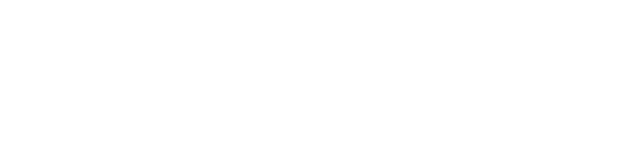
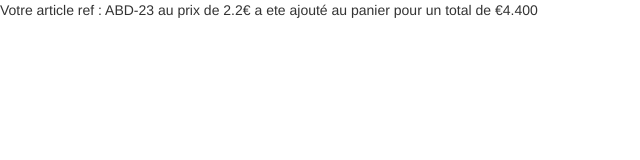
Before and after one commit to champix56/fancv1aout2020, a plain HTML site: page index.html in a window 1280 px wide. Shown: the whole page, without its empty margins (0-640 px from the left). Drawn offline with nearby package versions, Linux system fonts and the light colour scheme.

Commit message:
Utilisation de moustaches pour la pour la vue

```diff
--- a/index.html
+++ b/index.html
@@ -13,12 +13,16 @@
     <script src="//netdna.bootstrapcdn.com/bootstrap/3.3.4/js/bootstrap.min.js"></script>
 
 
-    <script src="https://cdnjs.cloudflare.com/ajax/libs/angular.js/1.8.0/angular.js"></script>
+
 
 </head>
 
 <body>
+    <div ng-app ng-init="ref='ABD-23';quant=2;prix=2.20"  >
+        Votre article ref : {{ref}} au prix de {{prix}}€ a ete ajouté au panier pour un total de {{quant * prix | currency : '&euro;' : 3 }}
+    </div>
 
+    <script src="https://cdnjs.cloudflare.com/ajax/libs/angular.js/1.8.0/angular.js"></script>
 </body>
 
 </html>
```
